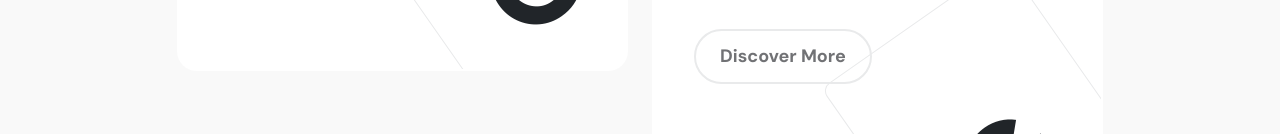
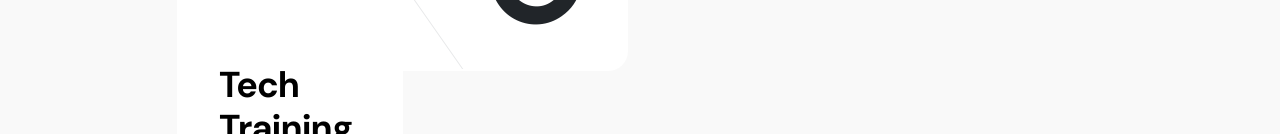
Before and after one commit to SamTek01/coolspartech-, a plain HTML site: page index.html in a window 1280 px wide. Shown: the part 4054-4188 px from the top of the page. Drawn offline with Linux system fonts and the light colour scheme.

Commit message:
Update index.html

```diff
--- a/index.html
+++ b/index.html
@@ -360,7 +360,6 @@ https://templatemo.com/tm-578-first-portfolio
                                             <i class="services-icon bi-google"></i>
                                         </div>
                                     </div>
-                                </div>
 
                                     <div class="col-lg-6 col-12">
                                     <div class="services-thumb services-thumb-up">
@@ -374,8 +373,6 @@ https://templatemo.com/tm-578-first-portfolio
                                         </div>
 
                                         <p>Our training courses in app development, web development, graphics design, and cybersecurity are designed to equip students with real-world skills. Whether you're a beginner or looking to sharpen your skills, we've got you covered.</p>
-
-                                        <a href="#" class="custom-btn custom-border-btn btn mt-3">Discover More</a>
 
                                         <div class="services-icon-wrap d-flex justify-content-center align-items-center">
                                             <i class="services-icon bi-google"></i>
```
